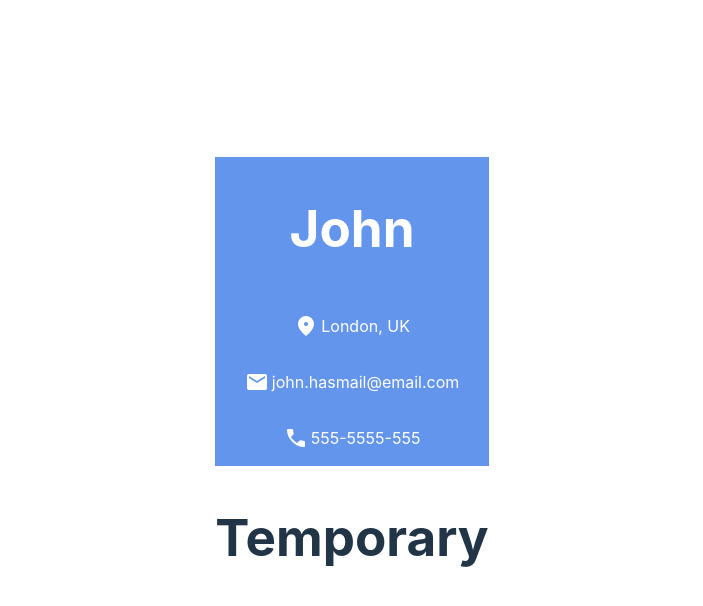
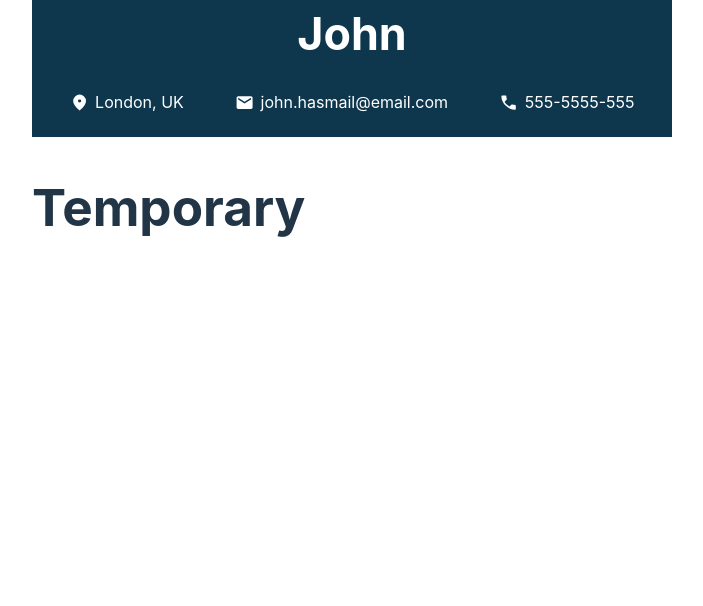
Before and after one commit to nikitarevenco/odin-project-cv-maker, a React (Vite) app: page / in a window 1280 px wide. Shown: the top 606 px of the page, without its empty margins (288-991 px from the left). Built offline with nearby package versions, Linux system fonts and the light colour scheme.

Commit message:
fix: header text to be properly based off cv size

```diff
--- a/src/components/CV.jsx
+++ b/src/components/CV.jsx
@@ -1,22 +1,28 @@
-import { useState, useRef, useEffect } from "react";
+import { useRef, useEffect } from "react";
 import CVBody from "./CVBody";
 import CVHeader from "./CVHeader";
 import "../styles/CV.css";
 
 export default function CV({ info, sections }) {
-  const [cvWidth, setCvWidth] = useState();
-  document.body.style.setProperty("--cv-width", JSON.stringify(cvWidth));
   const reference = useRef(0);
 
   const resizeObserver = useRef(
     new ResizeObserver((entries) => {
-      setCvWidth(entries[0].contentRect.width);
+      const cvWidth = entries[0].contentRect.width;
+      document.body.style.setProperty(
+        "--cv-width",
+        `${JSON.stringify(cvWidth)}px`,
+      );
     }),
   );
 
   useEffect(() => {
     resizeObserver.current.observe(reference.current);
-    setCvWidth(reference.current.offsetWidth);
+    const cvWidth = reference.current.offsetWidth;
+    document.body.style.setProperty(
+      "--cv-width",
+      `${JSON.stringify(cvWidth)}px`,
+    );
   }, []);
 
   return (
--- a/src/styles/App.css
+++ b/src/styles/App.css
@@ -4,5 +4,7 @@ body {
 }
 
 #root {
-  width: min(var(--cv-width), 100%)
+  height: 100%;
+  width: 100%;
+  /* width: min(var(--cv-width), 100%) */
 }
--- a/src/styles/CV.css
+++ b/src/styles/CV.css
@@ -16,4 +16,6 @@
 .CV {
   background-color: white;
   aspect-ratio: 9 / 16;
+  width: clamp(340px, 50%, 1000px);
+  margin-inline: auto;
 }
--- a/src/styles/CVHeader.css
+++ b/src/styles/CVHeader.css
@@ -6,30 +6,40 @@
 .CVHeader {
   display: flex;
   flex-direction: column;
-  justify-content: space-evenly;
   width: 100%;
-  background-color: cornflowerblue;
+  height: 12%;
+  background-color: #0e374e;
+}
+
+.CVHeader > h1 {
+  text-align: center;
+  font-size: calc(0.07 * var(--cv-width));
+  height: 50%;
+  display: grid;
+  place-content: center;
+  margin: 0;
 }
 
 .CVHeaderItems {
-  display: grid;
-  grid-template-columns: repeat(auto-fit, minmax(220px, 1fr));
+  height: 50%;
+  display: flex;
+  justify-content: center;
+  align-items: center;
+  gap: calc(0.08 * var(--cv-width));
 }
 
 .CVHeaderItems > div {
   display: flex;
   justify-content: center;
-  gap: 0.2em;
+  gap: calc(0.01 * var(--cv-width));
   align-items: center;
 }
 
-.CVHeaderItems p {
-  display: inline-block;
-  font-size: calc(0.05 * var(--cv-width))
-}
 
 .CVHeaderItems svg {
   fill: #fff;
+  height: calc(0.03 * var(--cv-width));
+  width: calc(0.03 * var(--cv-width));
 }
 
 .CVHeaderItems p,
@@ -37,6 +47,6 @@
   color: #fff;
 }
 
-.CVHeader > h1 {
-  text-align: center;
+.CVHeaderItems p {
+  font-size: calc(0.025 * var(--cv-width))
 }
```
